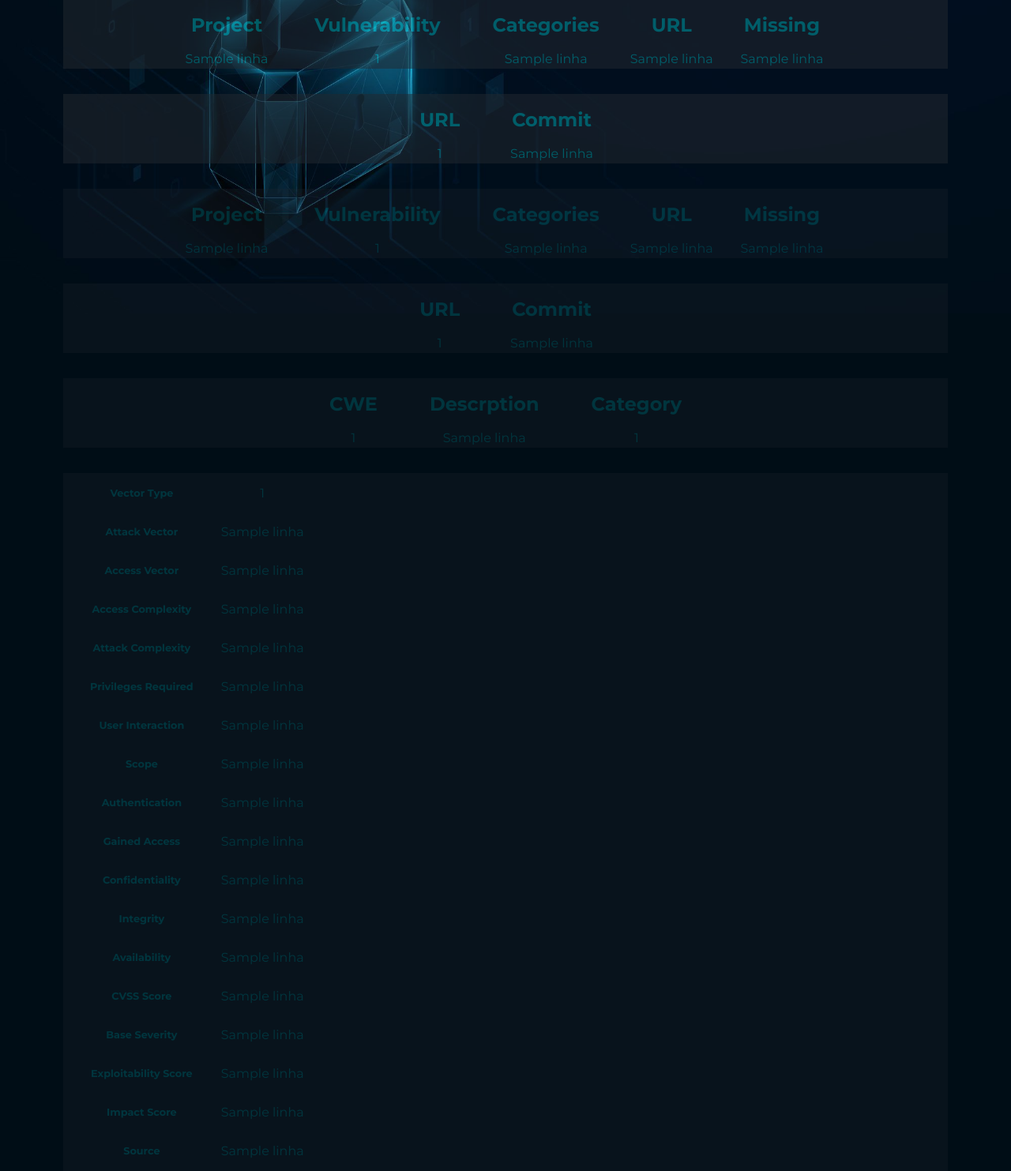
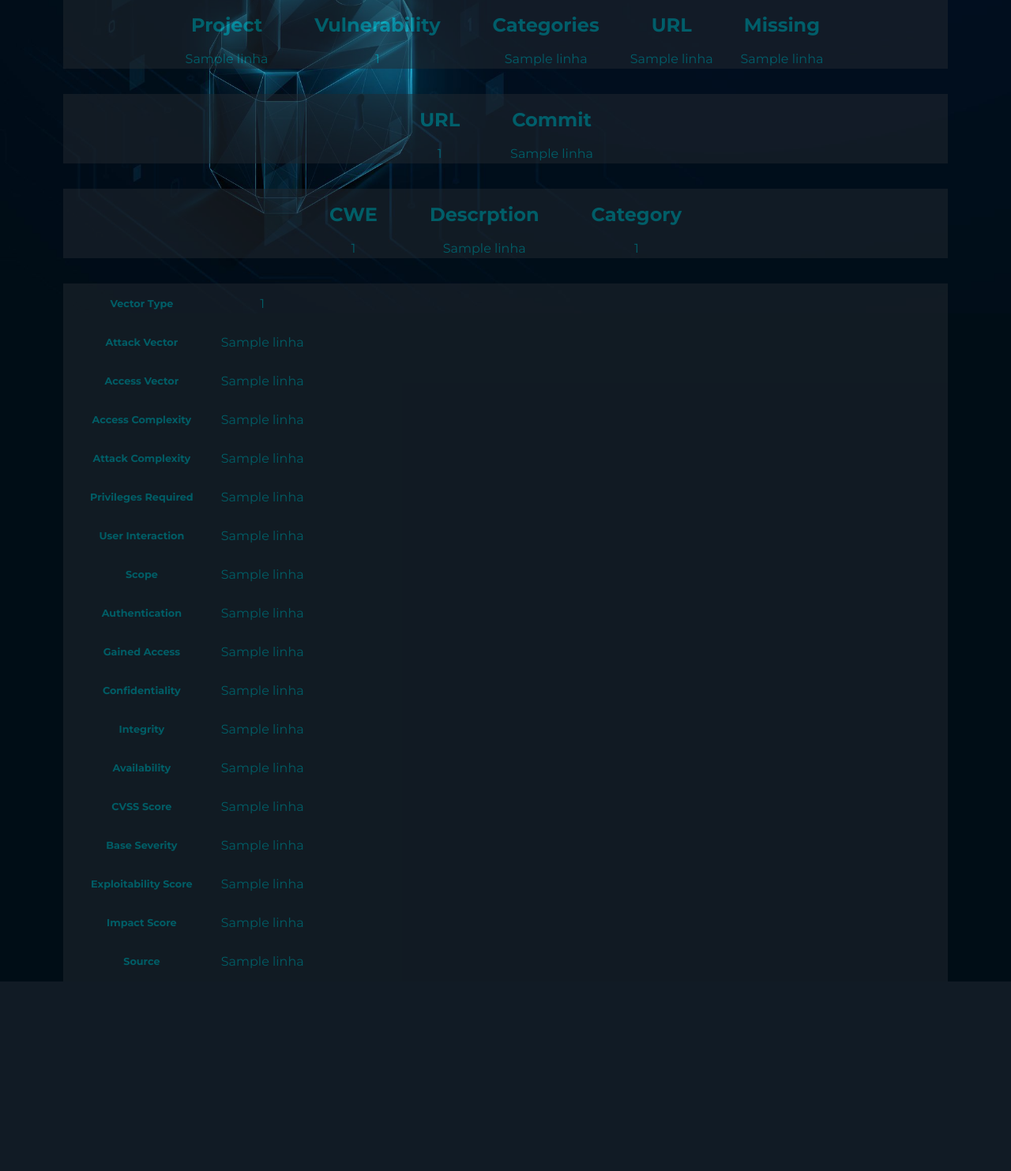
Before and after one commit to JoaoRafaelHenriques/CVEDetailsScrapeDashBoard, a Flask app: template src/templates/overview_vulnerability.html in a window 1280 px wide. Shown: the part 278-1761 px from the top of the page at 79% size. After the commit the page ends 1521 px from the top, so only its background shows below. Run offline with Flask 3, Linux system fonts and the light colour scheme; the template is opened without the code that fills it: most values are stand-ins (such as "Sample title", 1, 10 or a date in 2020).

Commit message:
feaix: image bug in vulnerabilty overview that duplicates tables are fixed

```diff
--- a/src/templates/overview_vulnerability.html
+++ b/src/templates/overview_vulnerability.html
@@ -54,57 +54,6 @@
         <h1> Overview of the Vulnerability {{ resultados["Vulnerabilidades"][0][0] }}! </h1>
 
         <div class = "caixas">
-            <div class = "caixa">
-                <table class = "tabela">
-                    <thead class = "headers">
-                        <tr>
-                            <th class = "head"> Project </th>
-                            <th class = "head"> Vulnerability </th>
-                            <th class = "head"> Categories </th>
-                            <th class = "head"> URL </th>
-                            <th class = "head"> Missing </th>
-                        </tr>
-                    </thead>
-                    {% for linha in resultados["Vulnerabilidades"] %}
-                    <tbody class = "lines">
-                        <tr>
-                            <td> {{linha[4]}} </td>
-                            <td> {{linha[0]}} </td>
-                            <td class="popUpTD" onmouseover="popUp(this, '{{linha[1]}}')" onmouseout="hidePopUp()">
-                                {{linha[1]}}
-                            </td>
-                            <td class="popUpTD" onmouseover="popUp(this, '{{linha[2]}}')" onmouseout="hidePopUp()">
-                                {{linha[2]}}
-                            </td>
-                            <td> {{linha[3]}} </td>
-                        </tr>
-                    </tbody>
-                    {% endfor %}
-                </table>
-            </div>
-            <div class = "caixa">
-                <table class = "tabela">
-                    <thead class = "headers">
-                        <tr>
-                            <th class = "head"> URL </th>
-                            <th class = "head"> Commit </th>
-                        </tr>
-                    </thead>
-                    {% for linha in resultados["Patches"] %}
-                    <tbody class = "lines">
-                        <tr>
-                            <td class="popUpTD" onmouseover="popUp(this, '{{linha[0]}}')" onmouseout="hidePopUp()">
-                                {{linha[0]}}
-                            </td>
-                            <td class="popUpTD" onmouseover="popUp(this, '{{linha[1]}}')" onmouseout="hidePopUp()">
-                                {{linha[1]}}
-                            </td>
-                        </tr>
-                    </tbody>
-                    {% endfor %}
-                </table>
-            </div>
-             <div class = "caixas">
             <div class = "caixa">
                 <table class = "tabela">
                     <thead class = "headers">
```
